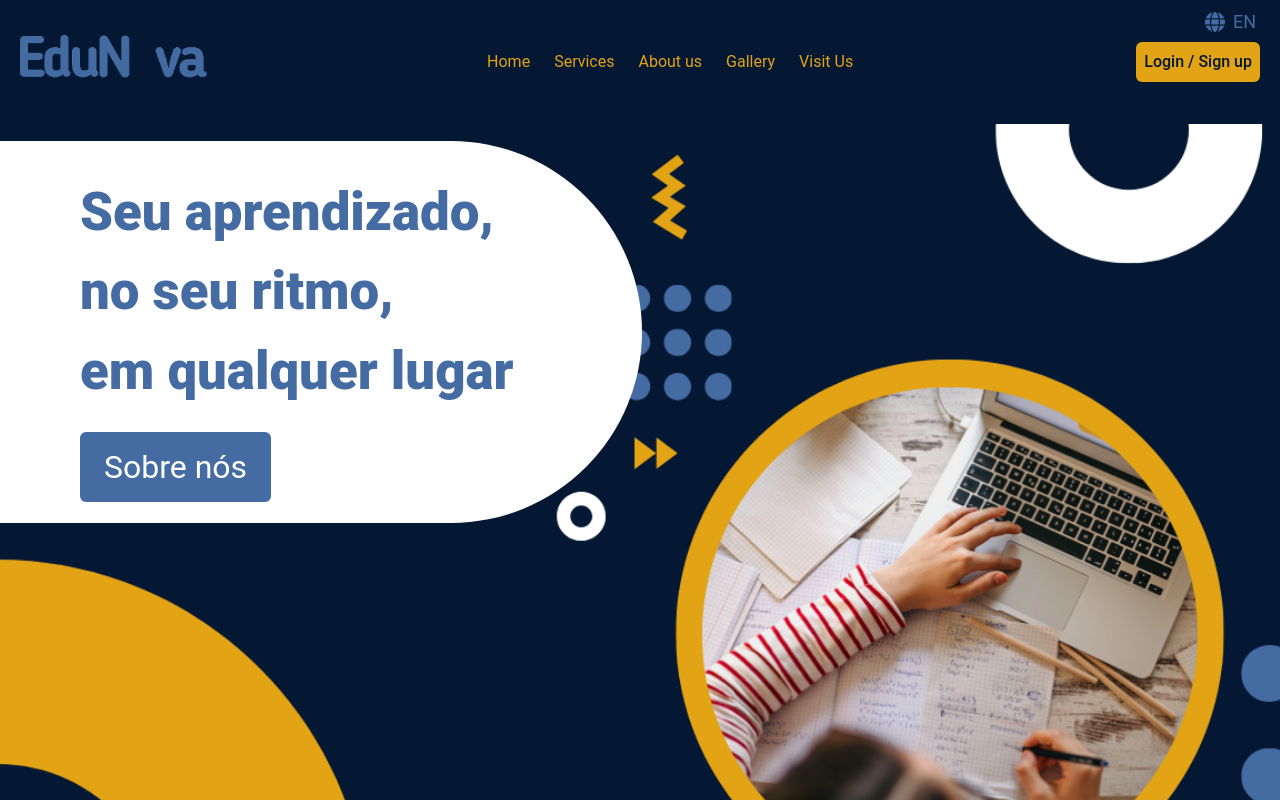
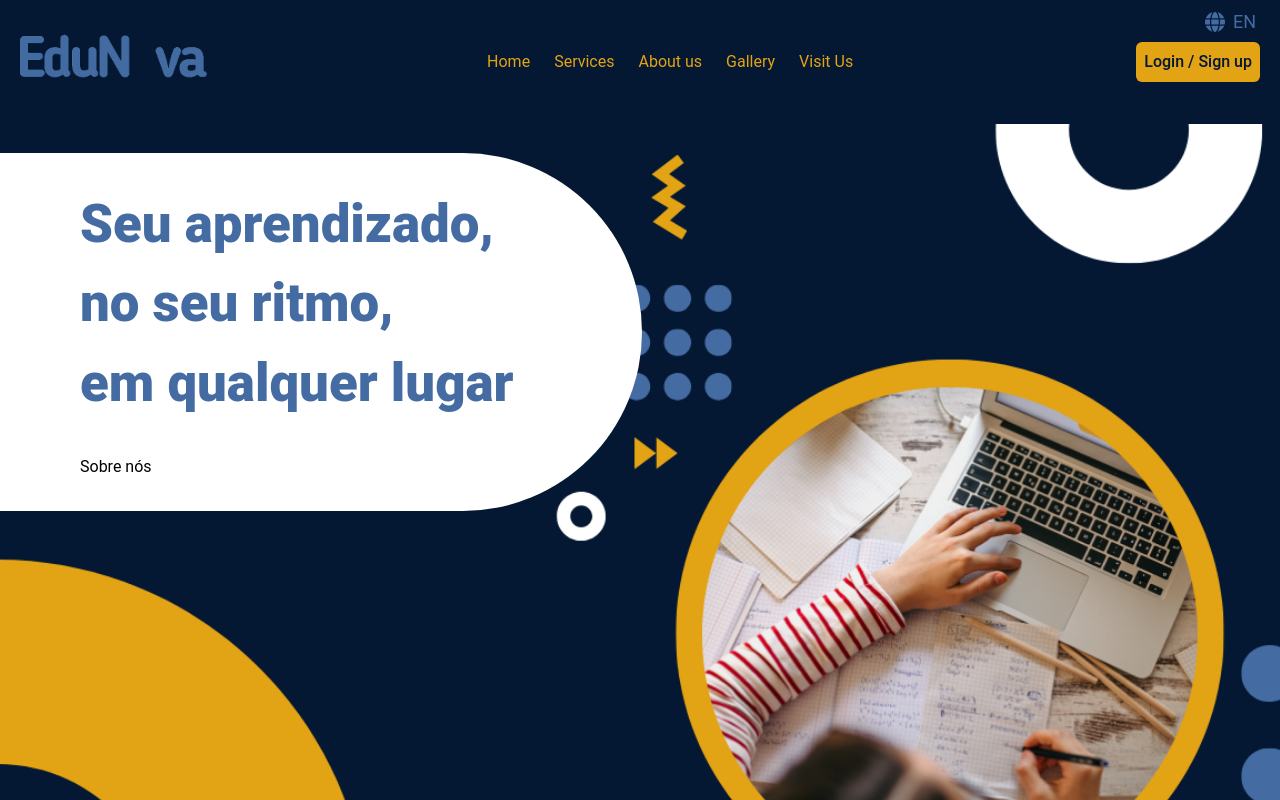
Before and after one commit to tiagolp22/EDUNOVA, a React (Create React App) app: page / in a window 1280 px wide. Shown: the top 800 px of the page. Built offline with nearby package versions, Linux system fonts and the light colour scheme.

Commit message:
Reduce redundancies on banner css module

```diff
--- a/src/components/Banner/Banner.module.css
+++ b/src/components/Banner/Banner.module.css
@@ -47,49 +47,38 @@
 
     @media (min-width: 780px) {
         .hero_banner{
-            position: relative;
-            width:100%;
            height: 100vh;
-            overflow: hidden;
         }
 
         .hero_content{
-            position: absolute;
             top: -12rem;
-            left: 0;
             width: 100%;
             height: 100%;
-            display: flex;
-            align-items: center;
-
-
         }
 
         .hero_content_block{
-            background-color: white;
-            color: var(--azul-medio);
-            padding: 2rem 8rem 2rem 5rem;
-            border-radius: 0 12rem 12rem 0;
 
             h1 {
                 font-size: 3rem;
             }
         }
 
-        .hero_title {
-            margin-bottom: 2rem;
-        }
-
         .hero_button {
-            background-color: var(--azul-medio);
-            color: white;
-            padding: 1rem 1.5rem;
-            border-radius: 0.375rem;
             font-size: 2rem;
+            box-shadow: 0 4px 6px rgba(0,0,0,0.1);
+            transition: all 1s ease;
+            top:0;
         }
 
         .hero_button:hover {
             background-color: var(--amarelo);
+            box-shadow: 0 6px 8px rgba(0,0,0,0.15);
+            top:-2px;
+        }
+
+        .hero_button:active {
+            box-shadow: 0 2px 4px rgba(0,0,0,0.1);
+            top:2px;
         }
 
     }
@@ -97,49 +86,12 @@
 
 
 @media (min-width: 1200px) {
-.hero_banner{
-    position: relative;
-    width:100%;
-    height: 100vh;
-    overflow: hidden;
-}
-
-.hero_content{
-    position: absolute;
-    top: -12rem;
-    left: 0;
-    width: 100%;
-    height: 100%;
-    display: flex;
-    align-items: center;
-
-
-}
 
     .hero_content_block{
-    background-color: white;
-    color: var(--azul-medio);
         padding: 2rem 8rem 2rem 5rem;
-    border-radius: 0 12rem 12rem 0;
 
         h1 {
             font-size: 3.3rem;
         }
     }
-
-.hero_title {
-    margin-bottom: 2rem;
 }
-
-.hero_button {
-    background-color: var(--azul-medio);
-    color: white;
-    padding: 1rem 1.5rem;
-    border-radius: 0.375rem;
-}
-
-.hero_button:hover {
-    background-color: var(--amarelo);
-}
-
-}
```
Lines whose indentation alone changed are shown as unchanged.
